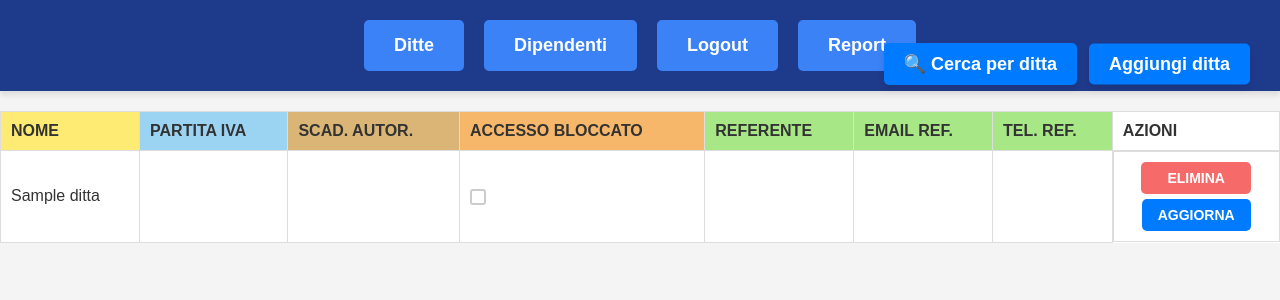
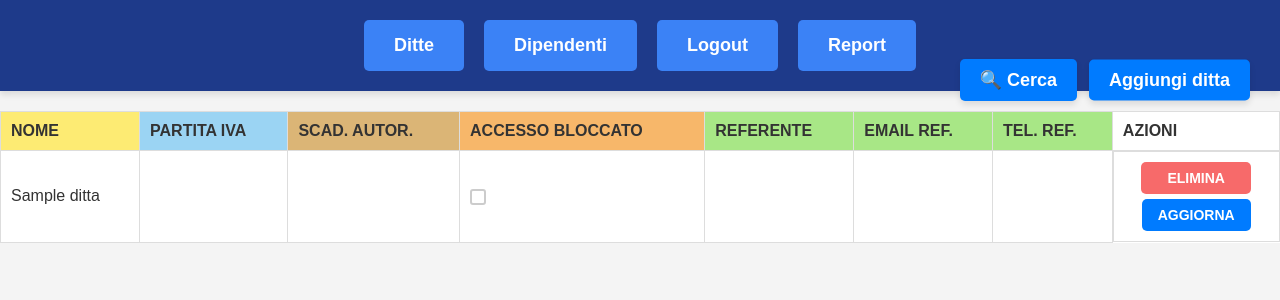
Before and after one commit to fredneedsausername/ACCA, a Flask app: template templates/ditte.html in a window 1280 px wide. Shown: the top 300 px of the page. Run offline with Flask 3, Linux system fonts and the light colour scheme; the template is opened without the code that fills it: most values are stand-ins (such as "Sample title", 1, 10 or a date in 2020); parts of the project's set-up code (start-up, migrations or seed data) failed here and were passed over.

Commit message:
Version 1.7 final release

```diff
--- a/static/css/ditte.css
+++ b/static/css/ditte.css
@@ -57,7 +57,7 @@ tbody tr:hover {
     padding: 15px 30px;
     font-size: 18px;
     font-weight: bold;
-    top: 8%;
+    top: 10%;
     right: 20px;
     transform: translateY(-50%);
     padding: 10px 20px;
@@ -214,7 +214,7 @@ tbody tr:hover {
     width: 230px;
     padding: 10px;
     position: fixed;
-    top: 10.5%;
+    top: 12.5%;
     right: 200px;
     display: none;
 }
@@ -253,7 +253,7 @@ tbody tr:hover {
     margin: 0 10px;
     font-size: 18px;
     font-weight: bold;
-    top: 8%;
+    top: 10%;
     right: 193px;
     transform: translateY(-50%);
     padding: 10px 20px;
@@ -280,7 +280,7 @@ tbody tr:hover {
 
 .cerca-ditta-dropdown-button {
     position: fixed;
-    top: 8%;
+    top: 10%;
     right: 193px;
     transform: translateY(-50%);
 
@@ -310,7 +310,7 @@ tbody tr:hover {
      * The button is around 40px tall, so we add ~40px offset
      * after reversing the translateY(-50%) from the button.
      */
-    top: 10.5%;
+    top: 12.5%;
     right: 200px;
 
     display: none;    /* Hidden by default; toggled by JS */
--- a/templates/ditte.html
+++ b/templates/ditte.html
@@ -53,7 +53,7 @@
     <button type="submit" id="fixed-button">Aggiungi ditta</button>
 </form>
 
-<button onclick="toggleDropdown()" class="cerca-ditta-dropdown-button">🔍 Cerca per ditta</button>
+<button onclick="toggleDropdown()" class="cerca-ditta-dropdown-button">🔍 Cerca</button>
 
     <div id="cerca-ditta-dropdown-menu" class="cerca-ditta-dropdown-menu">
         <input type="text" id="cerca-ditta-search" class="search-by-ditta-input" placeholder="Cerca ditta..." oninput="filterDitte(this.value)">
```
